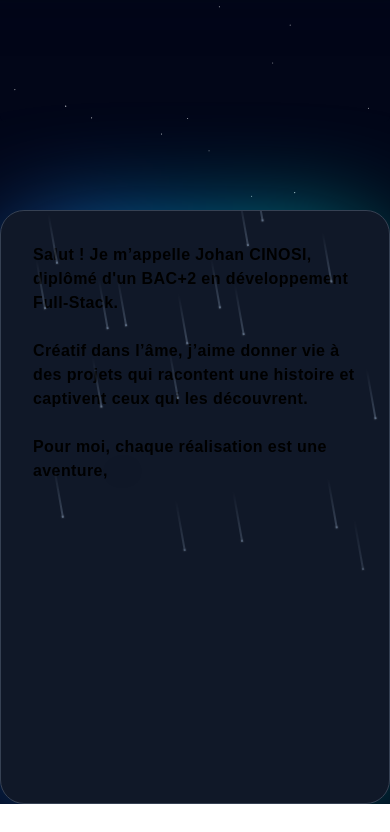
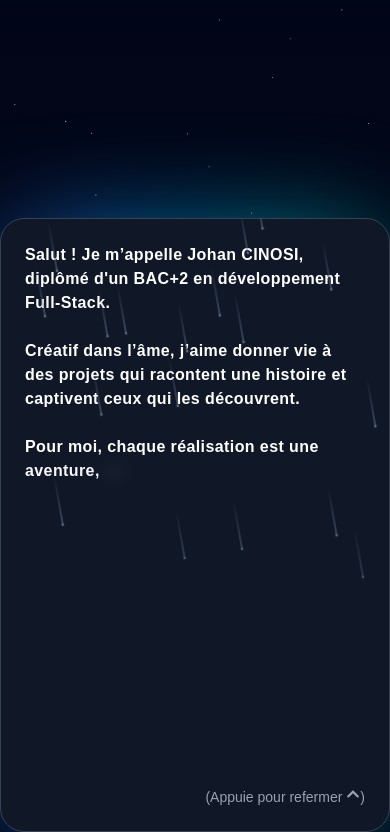
Before and after one commit to madebyjhn/portfolio, a Next.js app in the folder portfolio-madebyjhn/: page / in a window 390 px wide. Shown: the part 722-1554 px from the top of the page. Before the commit the page ends 1526 px from the top, so only its background shows below. Built offline with nearby package versions, Linux system fonts and the light colour scheme.

Commit message:
Mobile update

```diff
--- /dev/null
+++ b/package.json
@@ -0,0 +1,5 @@
+{
+  "dependencies": {
+    "react-icons": "^5.5.0"
+  }
+}
--- a/portfolio-madebyjhn/src/app/page.tsx
+++ b/portfolio-madebyjhn/src/app/page.tsx
@@ -1,13 +1,14 @@
 "use client";
 
-import React from "react";
-import { motion } from "framer-motion";
+import React, { useState, useEffect } from "react";
+import { motion, useAnimation } from "framer-motion";
 import { LampContainer } from "@/components/ui/lamp";
 import { ShootingStars } from "@/components/ui/shooting-stars";
 import { StarsBackground } from "@/components/ui/stars-background";
 import { ScrollCursor } from "@/components/ui/scrollcursor";
 import { TextGenerateEffect } from "../components/ui/text-generate";
 import { Meteors } from "../components/ui/meteors";
+import { FaChevronDown, FaChevronUp } from "react-icons/fa";
 
 const words = `Salut ! Je m’appelle Johan CINOSI, diplômé d'un BAC+2 en développement Full-Stack.
 
@@ -18,18 +19,50 @@ Que ce soit par la musique, l’image, ou toute autre forme d’expression, je c
 
 Je t’invite à parcourir mon univers, à découvrir ce que j’ai créé, et pourquoi pas, à échanger ensemble sur de nouvelles idées.`;
 
+// Hook responsive simple
+function useIsMobile(breakpoint = 768) {
+  const [isMobile, setIsMobile] = useState(false);
+  useEffect(() => {
+    const check = () => setIsMobile(window.innerWidth <= breakpoint);
+    check();
+    window.addEventListener("resize", check);
+    return () => window.removeEventListener("resize", check);
+  }, [breakpoint]);
+  return isMobile;
+}
+
 export default function Home() {
+  const controls = useAnimation();
+  const isMobile = useIsMobile();
+  const [open, setOpen] = useState(false);
+
+  useEffect(() => {
+    console.log("isMobile", isMobile);
+    if (!isMobile) {
+      setOpen(true);
+    }
+  }, [isMobile]);
+
+  console.log("open", open);
+
+  useEffect(() => {
+    controls.start({
+      scale: open ? 1 : 0.95,
+      maxHeight: open ? 1000 : 64, // 64px = 4rem
+      transition: {
+        duration: 1,
+        ease: [0.22, 1, 0.36, 1],
+      },
+    });
+  }, [open, controls]);
+
   return (
     <div className="w-full min-h-screen bg-slate-950 relative">
       <LampContainer>
         <motion.h1
           initial={{ opacity: 0, y: 100 }}
           whileInView={{ opacity: 1, y: 0 }}
-          transition={{
-            delay: 0.3,
-            duration: 0.8,
-            ease: "easeInOut",
-          }}
+          transition={{ delay: 0.3, duration: 0.8, ease: "easeInOut" }}
           className="mt-8 bg-gradient-to-br from-slate-300 to-slate-500 py-3 bg-clip-text text-center text-3xl font-semibold tracking-tight text-transparent sm:text-5xl md:text-6xl lg:text-7xl"
         >
           Johan CINOSI <br /> Web Developer Portfolio
@@ -38,26 +71,47 @@ export default function Home() {
 
       <ShootingStars />
       <StarsBackground />
-
       <ScrollCursor className="absolute mt-[-12rem]" />
 
-      <div className="relative w-full max-w-3xl mx-auto mt-22">
-        {/* Halo flou dégradé derrière la carte */}
+      <motion.div
+        onClick={() => isMobile && setOpen(!open)}
+        initial={false}
+        animate={controls}
+        className="relative w-full max-w-3xl mx-auto mt-24 cursor-pointer"
+      >
+        {/* Halo flou */}
         <div className="absolute inset-0 rounded-3xl bg-gradient-to-r from-blue-500 to-teal-500 blur-3xl scale-90" />
 
         {/* Carte principale */}
-        <div className="relative z-10 flex flex-col rounded-3xl border border-gray-700 bg-gray-900 bg-opacity-90 p-8 min-h-[20rem] shadow-neu-dark overflow-hidden">
+        <div className="relative z-10 flex flex-col rounded-3xl border border-gray-700 bg-gray-900 bg-opacity-90 p-6 sm:p-8 shadow-neu-dark overflow-hidden">
+          {open == false ? (
+            <div className="flex items-center justify-between text-white text-base sm:text-lg leading-relaxed">
+              <span>À propos de moi</span>
+              <FaChevronDown className="ml-2 animate-bounce" />
+            </div>
+          ) : (
+            <>
               <div className="text-white text-base sm:text-lg leading-relaxed whitespace-pre-line">
-            <TextGenerateEffect duration={0.2} filter={true} words={words} />
+                <TextGenerateEffect
+                  duration={0.2}
+                  filter={true}
+                  words={words}
+                  className="text-white"
+                />
               </div>
-
-          {/* Meteors placés à l’intérieur, en absolute, taille carte */}
               <Meteors
                 number={20}
                 className="absolute top-0 left-0 w-full h-full pointer-events-none"
               />
+              {isMobile && (
+                <div className="flex justify-end mt-4 text-gray-400 text-sm">
+                  (Appuie pour refermer <FaChevronUp className="ml-1 inline" />)
                 </div>
+              )}
+            </>
+          )}
         </div>
+      </motion.div>
     </div>
   );
 }
--- a/portfolio-madebyjhn/src/components/ui/stars-background.tsx
+++ b/portfolio-madebyjhn/src/components/ui/stars-background.tsx
@@ -35,7 +35,6 @@ export const StarsBackground: React.FC<StarBackgroundProps> = ({
 }) => {
   const [stars, setStars] = useState<StarProps[]>([]);
   const canvasRef = useRef<HTMLCanvasElement>(null);
-
 
   const generateStars = useCallback(
     (width: number, height: number): StarProps[] => {
--- a/portfolio-madebyjhn/src/components/ui/text-generate.tsx
+++ b/portfolio-madebyjhn/src/components/ui/text-generate.tsx
@@ -41,7 +41,7 @@ export const TextGenerateEffect = ({
         {wordsArray.map((word, i) => (
           <motion.span
             key={word + i}
-            className="dark:text-white text-black opacity-0"
+            className="opacity-0"
             style={{ filter: filter ? "blur(10px)" : "none" }}
           >
             {word}{" "}
```
Also changed, not shown: 1 other file (tests, documents, lock files or other folders). Lines whose indentation alone changed are shown as unchanged.
